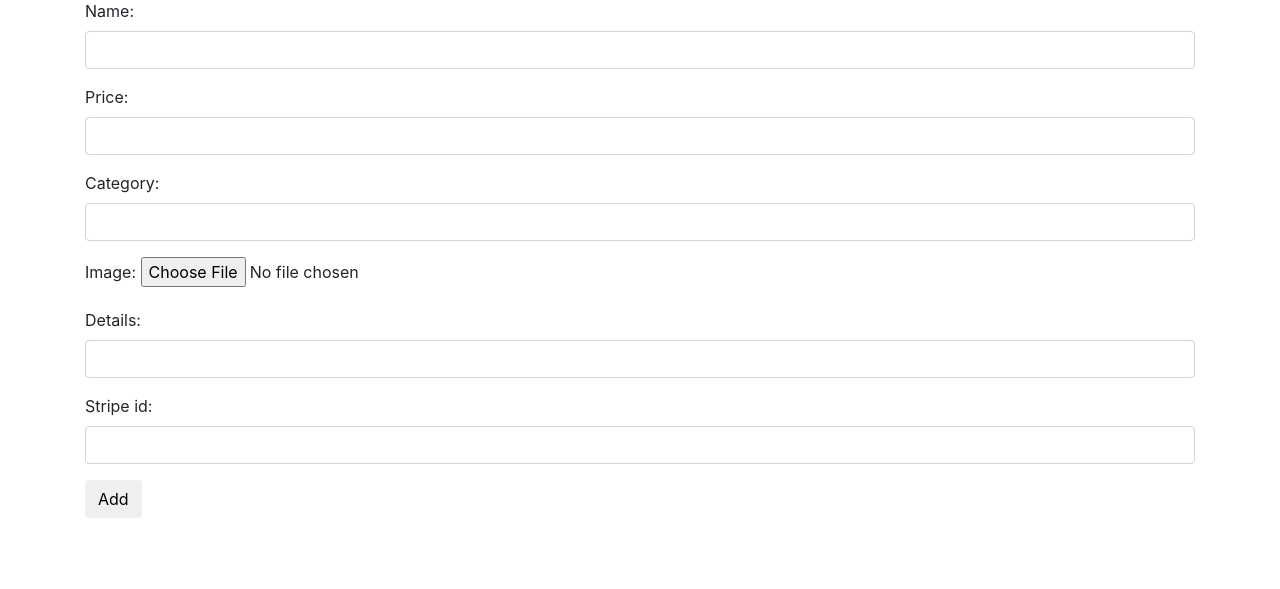
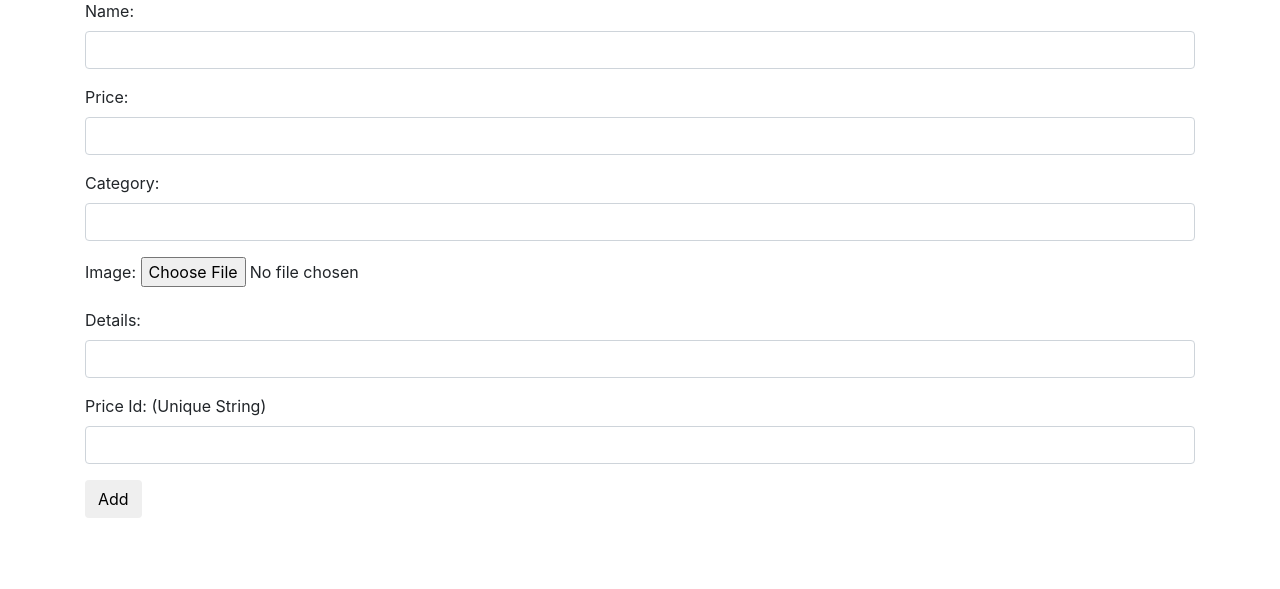
Before and after one commit to NjauSamuel/flask-shop, a Flask app: template app/admin/templates/admin/add.html in a window 1280 px wide. Shown: the part 137-726 px from the top of the page. Run offline with Flask 2, Linux system fonts and the light colour scheme; the template is opened without the code that fills it: values that come from a table or form of the project are taken from there, others are empty; some libraries are stand-ins or nearby versions.

Commit message:
Added the required products to the site and did some system improvements.

```diff
--- a/app/admin/forms.py
+++ b/app/admin/forms.py
@@ -9,7 +9,7 @@ class AddItemForm(FlaskForm):
 	category = StringField("Category:", validators=[DataRequired(), Length(max=50)])
 	image = FileField("Image:", validators=[DataRequired()])
 	details = StringField("Details:", validators=[DataRequired()])
-	price_id = StringField("Stripe id:", validators=[DataRequired()])
+	price_id = StringField("Price Id: (Unique String)", validators=[DataRequired()])
 	submit = SubmitField("Add")
 
 class OrderEditForm(FlaskForm):
--- a/app/admin/templates/admin/items.html
+++ b/app/admin/templates/admin/items.html
@@ -18,6 +18,10 @@
 
     {% if not items %}
 		<div class="flash-error">No items have been registered yet.</div>
+
+		<div class="add-new btn-success btn">
+			<a href="{{ url_for('admin.add') }}" class="text-light">Add new item</a>
+		</div>
 	{% else %}
     <div class="add-new btn-success btn">
         <a href="{{ url_for('admin.add') }}" class="text-light">Add new item</a>
```
Also changed, not shown: README.md, app/static/images/AdminDashboard.png (added), app/static/images/Home.png (added), app/static/images/PaystackCheckout.png (added), app/static/images/Products.png (added), app/static/uploads/AirPods.jpeg (added), app/static/uploads/PortableLaptopStand.webp (added), app/static/uploads/big_daddy.webp (added), app/static/uploads/laptop_sleeve.webp (added), app/static/uploads/mini_notebook.jpg (added), app/static/uploads/sticky_notes.jpeg (added), app/static/uploads/wireless_mouse.webp (added), app/test.db.
